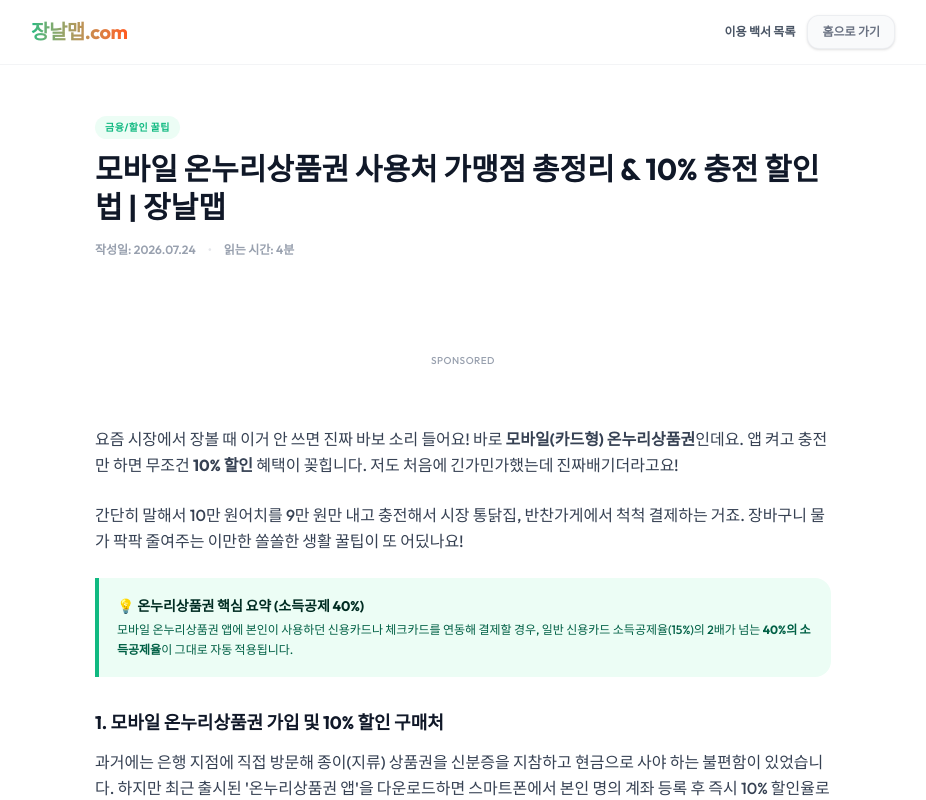
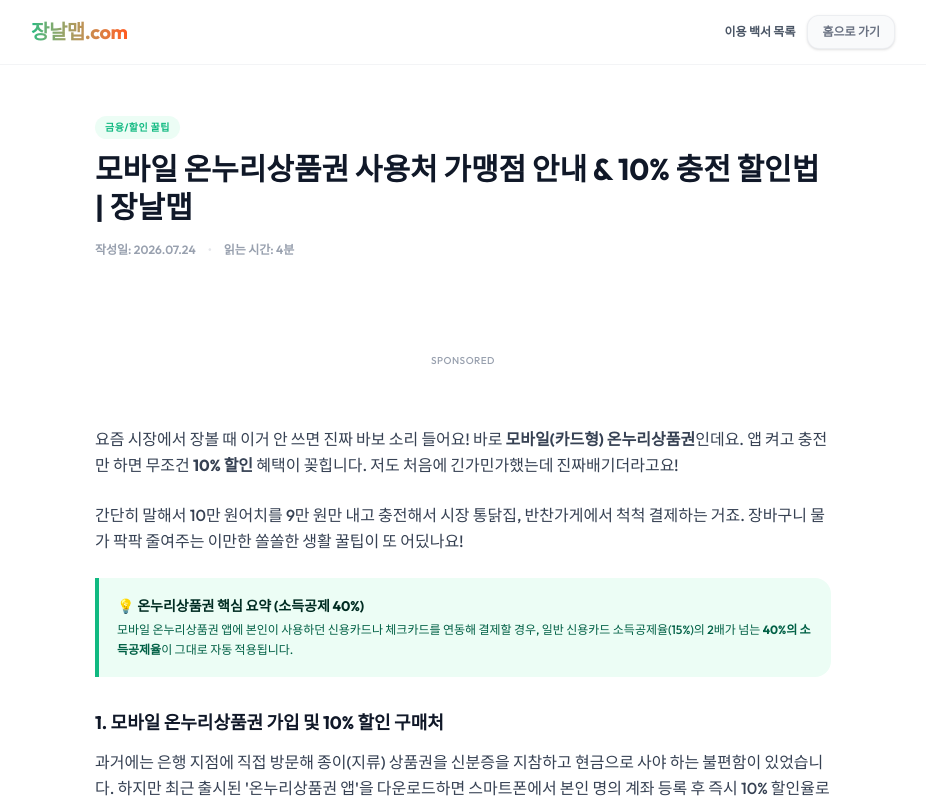
Before and after one commit to pyoska/jangnalmap, a Next.js app: page /guide/onnuri in a window 1280 px wide. Shown: the top 800 px of the page, without its empty margins (177-1103 px from the left). Built offline with nearby package versions, Linux system fonts and the light colour scheme.

Commit message:
fix(anti-ai): completely eliminate '총정리' and '완벽' across guide pages and home intro

```diff
--- a/src/app/guide/[slug]/page.js
+++ b/src/app/guide/[slug]/page.js
@@ -4,9 +4,9 @@
 
 const ARTICLES = {
   'onnuri': {
-    title: '모바일 온누리상품권 사용처 가맹점 총정리 & 10% 충전 할인법 | 장날맵',
-    seoTitle: '모바일 온누리상품권 사용처 가맹점 총정리 & 10% 충전 할인법 | 장날맵',
-    description: '충전식 카드형 모바일 온누리상품권 가입 구매 방법, 10% 특별 선할인 팁 및 전통시장 연말정산 소득공제 40% 적용 혜택 완벽 해설.',
+    title: '모바일 온누리상품권 사용처 가맹점 안내 & 10% 충전 할인법 | 장날맵',
+    seoTitle: '모바일 온누리상품권 사용처 가맹점 안내 & 10% 충전 할인법 | 장날맵',
+    description: '충전식 카드형 모바일 온누리상품권 가입 구매 방법, 10% 특별 선할인 팁 및 전통시장 연말정산 소득공제 40% 적용 혜택 상세 가이드.',
     category: '금융/할인 꿀팁',
     date: '2026.07.24',
     readTime: '4분',
--- a/src/components/HomeClient.js
+++ b/src/components/HomeClient.js
@@ -320,7 +320,7 @@
         {/* Massive Premium Search Container */}
         <section className="w-full py-8 sm:py-12 px-4 rounded-3xl bg-gradient-to-br from-emerald-50 via-white to-orange-50 border border-gray-100 flex flex-col items-center text-center gap-6 shadow-sm">
           <div className="flex flex-col gap-2">
-            <span className="text-xs font-bold tracking-wider text-[#10B981] uppercase">대한민국 오일장 완벽 검색 가이드</span>
+            <span className="text-xs font-bold tracking-wider text-[#10B981] uppercase">대한민국 오일장 맞춤 검색 가이드</span>
             <h1 className="text-2xl sm:text-4xl font-extrabold tracking-tight text-[#1A1A1A]">
               오늘 여는 오일장, <span className="text-[#FF5A1F]">여기서 바로</span> 확인해보세요!
             </h1>
```
Also changed, not shown: 1 other file (tests, documents, lock files or other folders).
